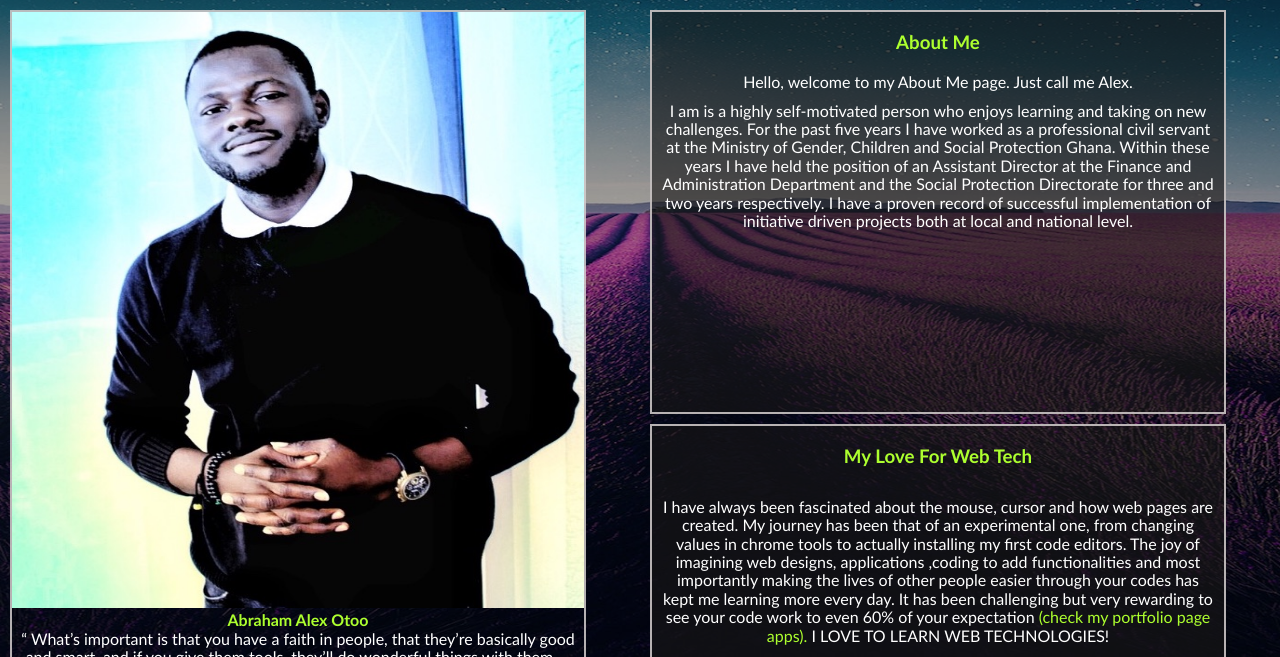
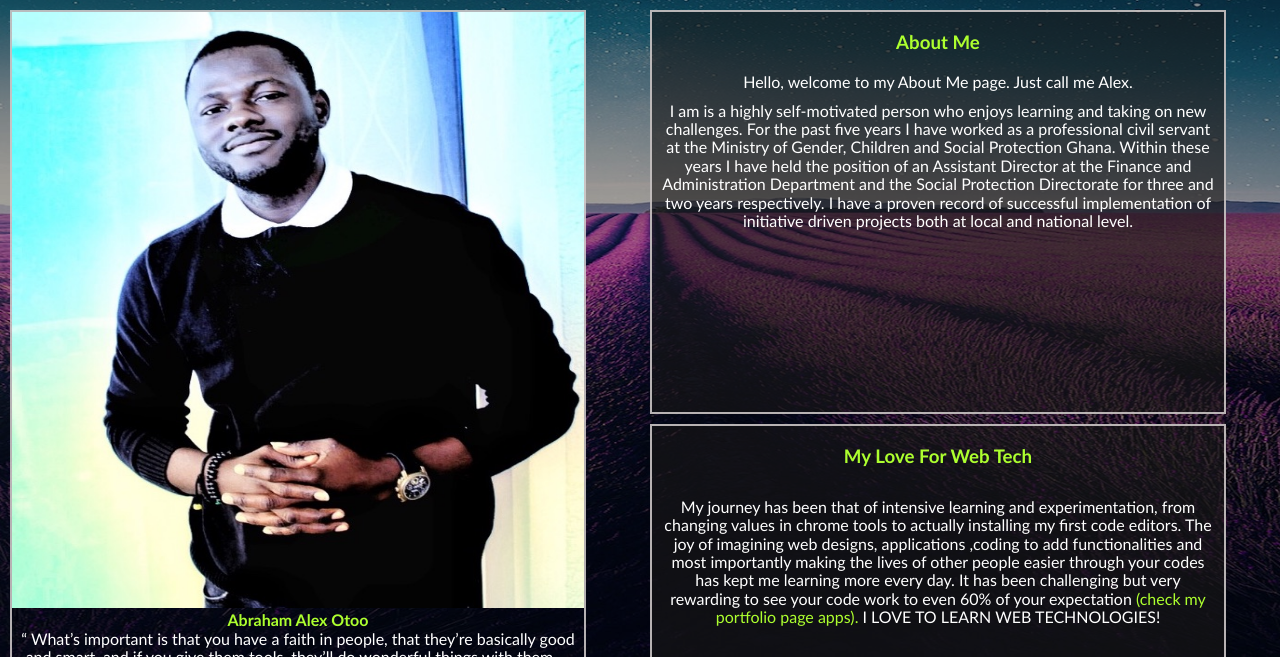
Before and after one commit to alexotoo/webpages, a plain HTML site: page about.html in a window 1280 px wide. Shown: the part 143-800 px from the top of the page. Drawn offline with Linux system fonts and the light colour scheme.

Commit message:
Update about.html

```diff
--- a/about.html
+++ b/about.html
@@ -67,8 +67,7 @@
         <div class="mefuture box">
           <h3 class="abt-meh4 greentext">My Love for Web tech</h3>
           <p class="abt-me">
-            I have always been fascinated about the mouse, cursor and how web
-            pages are created. My journey has been that of an experimental one,
+            My journey has been that of intensive learning and experimentation,
             from changing values in chrome tools to actually installing my first
             code editors. The joy of imagining web designs, applications ,coding
             to add functionalities and most importantly making the lives of
```
